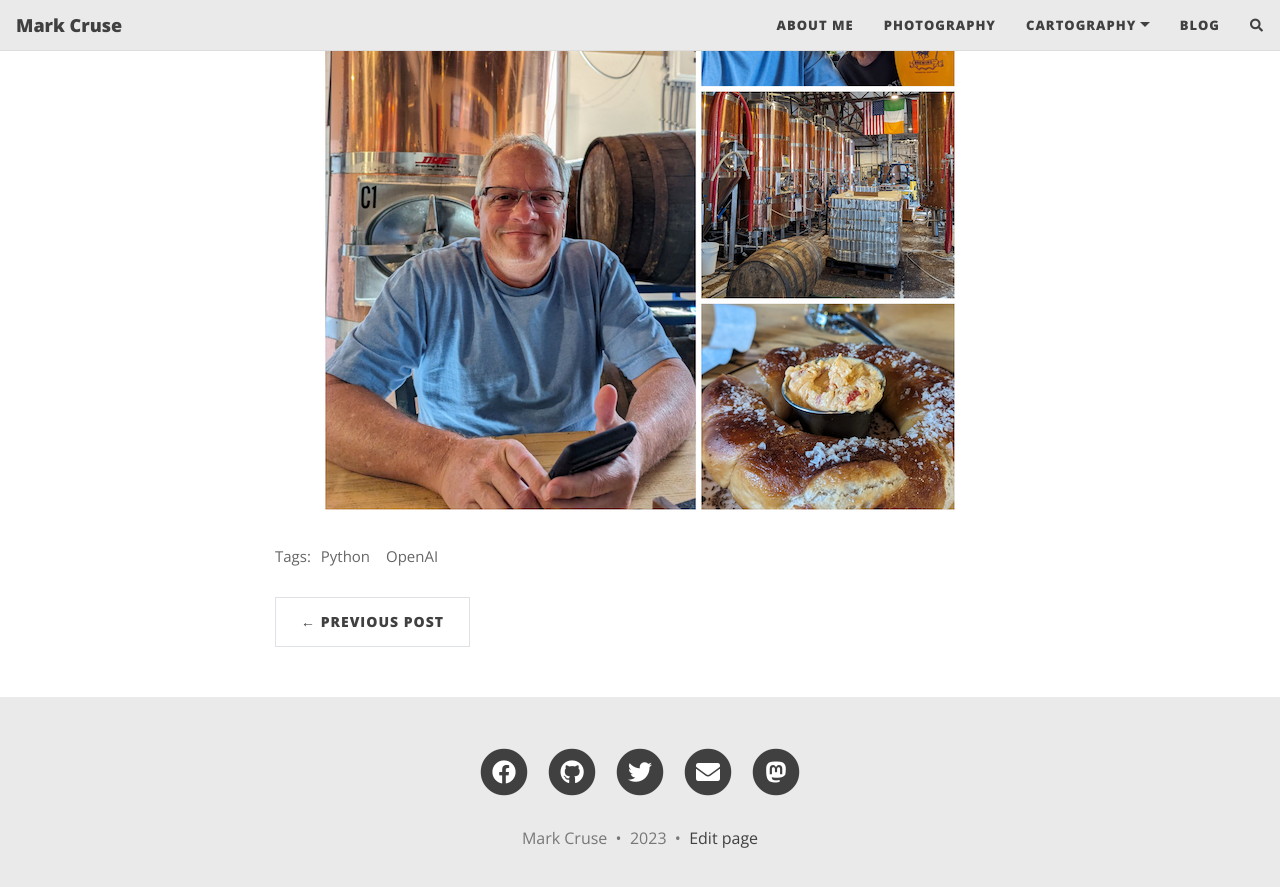
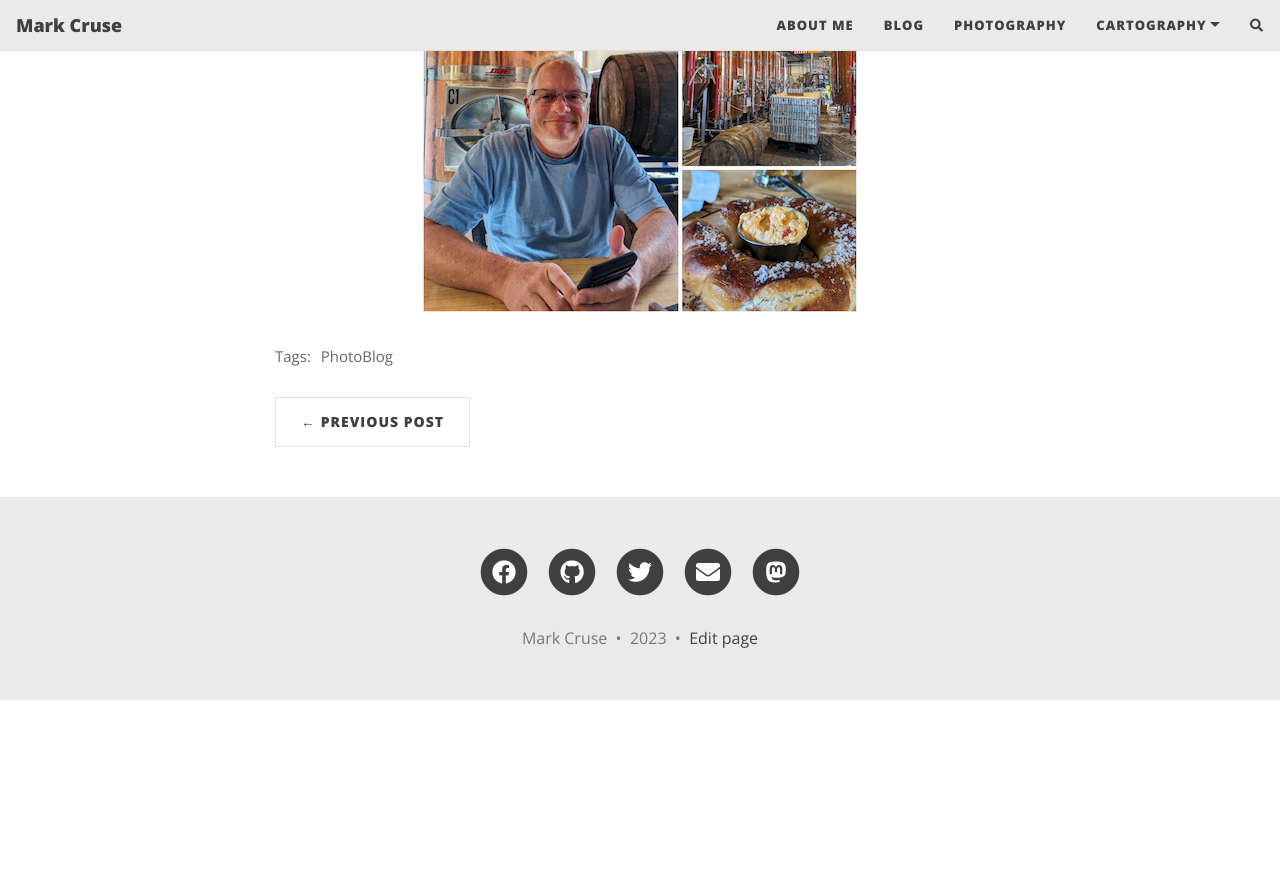
Before and after one commit to MarkCruse/markcruse.github.io, a Jekyll site: the page built from _posts/2023-07-16-visit_blue_stallion_brewery.md, in a window 1280 px wide and 900 px high, scrolled down 544 px. Shown: the top 887 px of the window. Built offline with Jekyll 4.4.1, drawn with Linux system fonts in a browser that asks for light colours; nearby versions of some CDN libraries; comment, search, counter and statistics services are not loaded; after the commit the page ends 1244 px from its top, so only the background shows below that.

Commit message:
add blue stallion and beer cheese blog posts

```diff
--- a/_config.yml
+++ b/_config.yml
@@ -21,6 +21,7 @@
 
 navbar-links:
   About Me: "aboutme"
+  Blog: "/blog"
   Photography: "photo"
 #  Resources:
 #    - Beautiful Jekyll: "https://beautifuljekyll.com"
@@ -28,7 +29,6 @@
   Cartography:
     - Digital Maps: "digital_maps/"
     - Print Maps: "print_maps/"
-  Blog: "/blog"
 
 ################
 # --- Logo --- #
--- a/_includes/blue_stallion_image_map.html
+++ b/_includes/blue_stallion_image_map.html
@@ -1,27 +1,27 @@
 <center>
   <img
-    src="/photos/uploads/blue_stallion_brewery_collage2.png"
-    width="640"
-    height="640"
+    src="/photos/uploads/blue_stallion_brewery_collage3.png"
+    width="440"
+    height="440"
     border="0"
     usemap="#map"
   />
 
   <map name="map">
-    <area shape="rect" coords="6,6,375,633" href="/photos/uploads/image.jpg" />
+    <area shape="rect" coords="4,3,257,436" href="/photos/uploads/image.jpg" />
     <area
       shape="rect"
-      coords="381,5,632,213"
+      coords="265,4,436,143"
       href="/photos/uploads/PXL_20230715_215002966.jpg"
     />
     <area
       shape="rect"
-      coords="382,217,635,422"
+      coords="261,149,437,292"
       href="/photos/uploads/PXL_20230715_221103283.jpg"
     />
     <area
       shape="rect"
-      coords="380,429,635,635"
+      coords="263,294,436,435"
       href="/photos/uploads/PXL_20230715_222002742.PORTRAIT.jpg"
     />
   </map>
--- /dev/null
+++ b/_layouts/base_reduced.html
@@ -0,0 +1,30 @@
+---
+common-css:
+  - "/assets/css/bootstrap-social.css"
+  - "/assets/css/beautifuljekyll.css"
+common-ext-css:
+  - href: "https://stackpath.bootstrapcdn.com/bootstrap/4.4.1/css/bootstrap.min.css"
+    sri: "sha384-Vkoo8x4CGsO3+Hhxv8T/Q5PaXtkKtu6ug5TOeNV6gBiFeWPGFN9MuhOf23Q9Ifjh"
+  - "https://cdnjs.cloudflare.com/ajax/libs/font-awesome/5.12.1/css/all.min.css"
+  - "https://fonts.googleapis.com/css?family=Lora:400,700,400italic,700italic"
+  - "https://fonts.googleapis.com/css?family=Open+Sans:300italic,400italic,600italic,700italic,800italic,400,300,600,700,800"
+common-ext-js:
+  - href: "https://code.jquery.com/jquery-3.5.1.slim.min.js"
+    sri: "sha256-4+XzXVhsDmqanXGHaHvgh1gMQKX40OUvDEBTu8JcmNs="
+  - href: "https://cdn.jsdelivr.net/npm/popper.js@1.16.0/dist/umd/popper.min.js"
+    sri: "sha384-Q6E9RHvbIyZFJoft+2mJbHaEWldlvI9IOYy5n3zV9zzTtmI3UksdQRVvoxMfooAo"
+  - href: "https://stackpath.bootstrapcdn.com/bootstrap/4.4.1/js/bootstrap.min.js"
+    sri: "sha384-wfSDF2E50Y2D1uUdj0O3uMBJnjuUD4Ih7YwaYd1iqfktj0Uod8GCExl3Og8ifwB6"
+common-js:
+  - "/assets/js/beautifuljekyll.js"
+---
+
+<!DOCTYPE html>
+<html lang="{{ page.language | default: site.language | default: 'en' }}">
+  {%- assign content_width = "800px" -%} {% include head.html %}
+
+  <body>
+    {% include gtm_body.html %} {% include nav.html %} {{ content }} {% include
+    footer.html %} {% include footer-scripts.html %}
+  </body>
+</html>
--- /dev/null
+++ b/_layouts/post_reduced.html
@@ -0,0 +1,82 @@
+---
+layout: base_reduced
+---
+
+{% include header.html type="post" %}
+
+<div class="{% if page.full-width %} container-fluid {% else %} container-md {% endif %}">
+  <div class="row">
+    <div class="{% if page.full-width %} col {% else %} col-xl-8 offset-xl-2 col-lg-10 offset-lg-1 {% endif %}">
+
+      {% if page.gh-repo %}
+        {% assign gh_split =  page.gh-repo | split:'/'  %}
+        {% assign gh_user =  gh_split[0]  %}
+        {% assign gh_repo =  gh_split[1]  %}
+
+        <div id="header-gh-btns">
+          {% if page.gh-badge.size > 0 %}
+            {% for badge in page.gh-badge %}
+              {% case badge %}
+                {% when 'star'%}
+                  <iframe src="https://ghbtns.com/github-btn.html?user={{ gh_user }}&repo={{ gh_repo }}&type=star&count=true" frameborder="0" scrolling="0" width="120px" height="20px"></iframe>
+                {% when 'watch'%}
+                  <iframe src="https://ghbtns.com/github-btn.html?user={{ gh_user }}&repo={{ gh_repo }}&type=watch&v=2&count=true" frameborder="0" scrolling="0" width="120px" height="20px"></iframe>
+                {% when 'fork'%}
+                  <iframe src="https://ghbtns.com/github-btn.html?user={{ gh_user }}&repo={{ gh_repo }}&type=fork&count=true" frameborder="0" scrolling="0" width="120px" height="20px"></iframe>
+                {% when 'follow'%}
+                  <iframe src="https://ghbtns.com/github-btn.html?user={{ gh_user }}&type=follow&count=true" frameborder="0" scrolling="0" width="220px" height="20px"></iframe>
+              {% endcase %}
+            {% endfor %}
+          {% endif %}
+        </div>
+      {% endif %}
+
+      {% if page.before-content %}
+        <div class="before-content">
+          {% for file in page.before-content %}
+            {% include {{ file }} %}
+          {% endfor %}
+        </div>
+      {% endif %}
+
+      <article role="main" class="blog-post">
+        {{ content }}
+      </article>
+
+      {% if page.tags.size > 0 %}
+        <div class="blog-tags">
+          <span>Tags:</span>
+          {% for tag in page.tags %}
+            <a href="{{ '/tags' | relative_url }}#{{- tag -}}">{{- tag -}}</a>
+          {% endfor %}
+        </div>
+      {% endif %}
+
+      {% if page.after-content %}
+        <div class="after-content">
+          {% for file in page.after-content %}
+            {% include {{ file }} %}
+          {% endfor %}
+        </div>
+      {% endif %}
+
+      {% if page.social-share %}
+        {% include social-share.html %}
+      {% endif %}
+
+      <ul class="pagination blog-pager">
+        {% if page.previous.url %}
+        <li class="page-item previous">
+          <a class="page-link" href="{{ page.previous.url | relative_url }}" data-toggle="tooltip" data-placement="top" title="{{page.previous.title | strip_html | xml_escape}}">&larr; Previous Post</a>
+        </li>
+        {% endif %}
+        {% if page.next.url %}
+        <li class="page-item next">
+          <a class="page-link" href="{{ page.next.url | relative_url }}" data-toggle="tooltip" data-placement="top" title="{{page.next.title | strip_html | xml_escape}}">Next Post &rarr;</a>
+        </li>
+        {% endif %}
+      </ul>
+      {% include comments.html %}
+    </div>
+  </div>
+</div>
--- a/_posts/2023-07-16-visit_blue_stallion_brewery.md
+++ b/_posts/2023-07-16-visit_blue_stallion_brewery.md
@@ -1,9 +1,9 @@
 ---
-layout: post
+layout: post_reduced
 title: 'Bluegrass Brewery Trail - Stop #4'
 subtitle: Images from Blue Stallion Brewery
 thumbnail-img: /photos/uploads/blue_stallion_brewery_collage2.png
-tags: [Python, OpenAI]
+tags: [PhotoBlog]
 ---
 Last night, I had the pleasure of visiting Blue Stallion Brewery. It was a delightful experience as I indulged in a flight of their exceptional flagship German beers. The flavors were truly outstanding, and I couldn't resist trying their delectable Pretzel & Pimento shareable, which complemented the beers perfectly.
 
```
Also changed, not shown: _includes/beer_cheese_festival_image_map.html (added, +28 -0 lines), _posts/2023-06-10-winchester_beer_cheese_festival.md (added, +9 -0 lines), photos/uploads/beer_cheese_festival.png (added), photos/uploads/blue_stallion_brewery_collage3.png (added), 5 other files.
